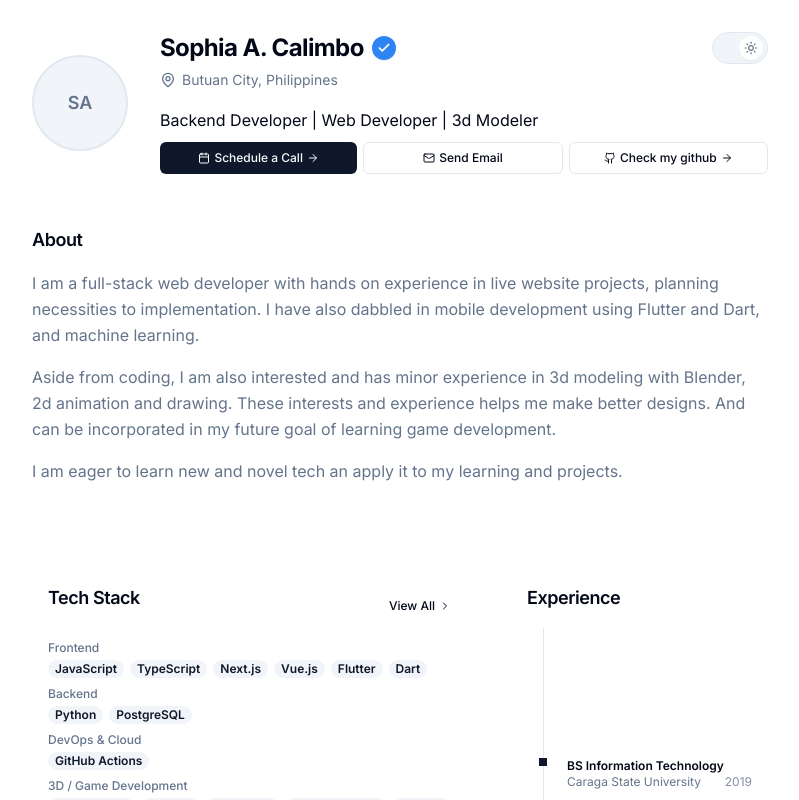
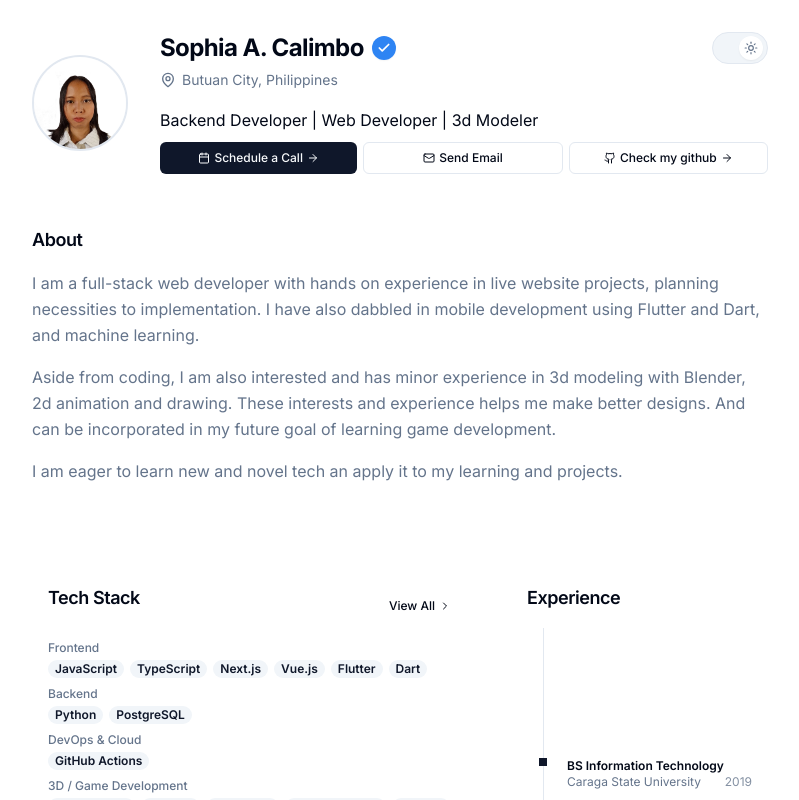
Before and after one commit to scalimbo/portfolio, a Next.js app: page / in a window 1280 px wide. Shown: the top 800 px of the page, without its empty margins (240-1039 px from the left). Built offline with nearby package versions, Linux system fonts and the light colour scheme.

Commit message:
feat: edited profile

```diff
--- a/src/components/sections/Hero.tsx
+++ b/src/components/sections/Hero.tsx
@@ -40,7 +40,7 @@ function Avatar() {
 
   return (
     <div
-      className="flex h-20 w-20 shrink-0 items-center justify-center rounded-full border-2 border-border bg-muted text-lg font-semibold text-muted-foreground sm:h-24 sm:w-24"
+      className="flex h-20 w-20 shrink-0 items-center justify-center rounded-full border-4 border-border bg-muted text-lg font-semibold text-muted-foreground sm:h-24 sm:w-24"
       aria-hidden
     >
       {initials || "?"}
--- a/src/data/site.ts
+++ b/src/data/site.ts
@@ -3,7 +3,7 @@ export const site = {
   location: "Butuan City, Philippines",
   tagline: "Backend Developer | Web Developer | 3d Modeler",
   /** Optional: URL to profile image (e.g. /avatar.jpg). Leave empty for initials placeholder. */
-  avatarUrl: "" as string | undefined,
+  avatarUrl: "/gallery/profile.jpg" as string | undefined,
   /** Show verified checkmark next to name */
   verified: true,
   /** Optional: Facebook profile URL – verified badge links here when set */
```
